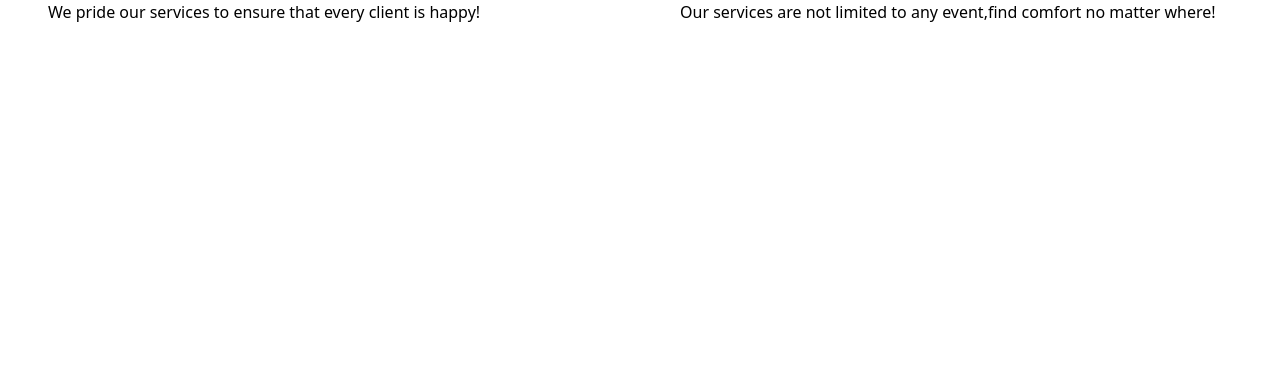
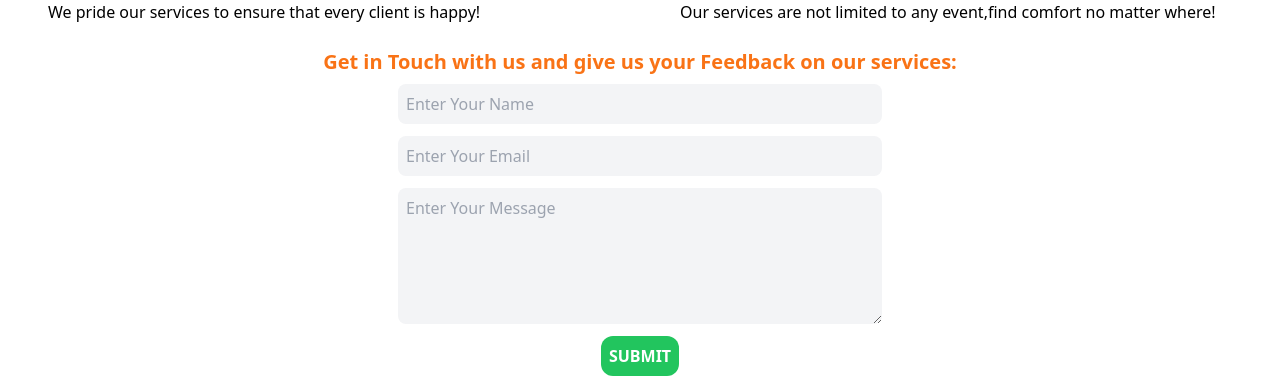
Before and after one commit to Solomon-Gachure/Karhire, a React (Create React App) app: page / in a window 1280 px wide. Shown: the part 2133-2522 px from the top of the page. Before the commit the page ends 2173 px from the top, so only its background shows below. Built offline with nearby package versions, Linux system fonts and the light colour scheme.

Commit message:
Created the contact us section where the customers can give feedback to the services offered, and linked this form with getform.io

```diff
--- a/src/App.js
+++ b/src/App.js
@@ -1,5 +1,6 @@
 import About from "./components/about";
 import Carsforrent from "./components/carsforrent";
+import Contact from "./components/contact";
 import Hero from "./components/hero";
 import Navigation from "./components/navigation";
 
@@ -11,6 +12,7 @@ function App() {
       <Hero/>
       <Carsforrent/>
       <About/>
+      <Contact/>
     </div>
   );
 }
--- /dev/null
+++ b/src/components/contact.jsx
@@ -0,0 +1,24 @@
+import React from 'react'
+
+const Contact = () => {
+  return (
+    <div className='max-w-[1640px] m-auto py-2 px-4 '>
+        <div className='flex justify-center' >
+              <h1 className='md:text-xl font-bold text-orange-500' >Get in Touch with us and give us your Feedback on our services:</h1>
+        </div>
+       <div className='max-w-[500px] mx-auto p-2' >
+              <form className='flex flex-col justify-center gap-3' action="https://getform.io/f/db96c5fb-9063-4883-a850-e833759e93be" method="post">
+                  <input className='bg-gray-100 p-2 rounded-lg outline-gray-100' name='name' type="text" placeholder='Enter Your Name' />
+                  <input className='bg-gray-100 p-2 rounded-lg outline-gray-100' name='email' type="text" placeholder='Enter Your Email' />
+                  <textarea className='bg-gray-100 p-2 rounded-lg outline-gray-100' name="message" id="" cols="30" rows="5" placeholder='Enter Your Message'></textarea>
+                  <div className='max-w-[500px] flex justify-center'>
+                      <button className='text-white bg-green-500 hover:scale-105 duration-300 border-green-500 font-bold p-2 rounded-xl'>SUBMIT</button>
+                  </div>
+
+              </form>
+       </div>
+    </div>
+  )
+}
+
+export default Contact
```
